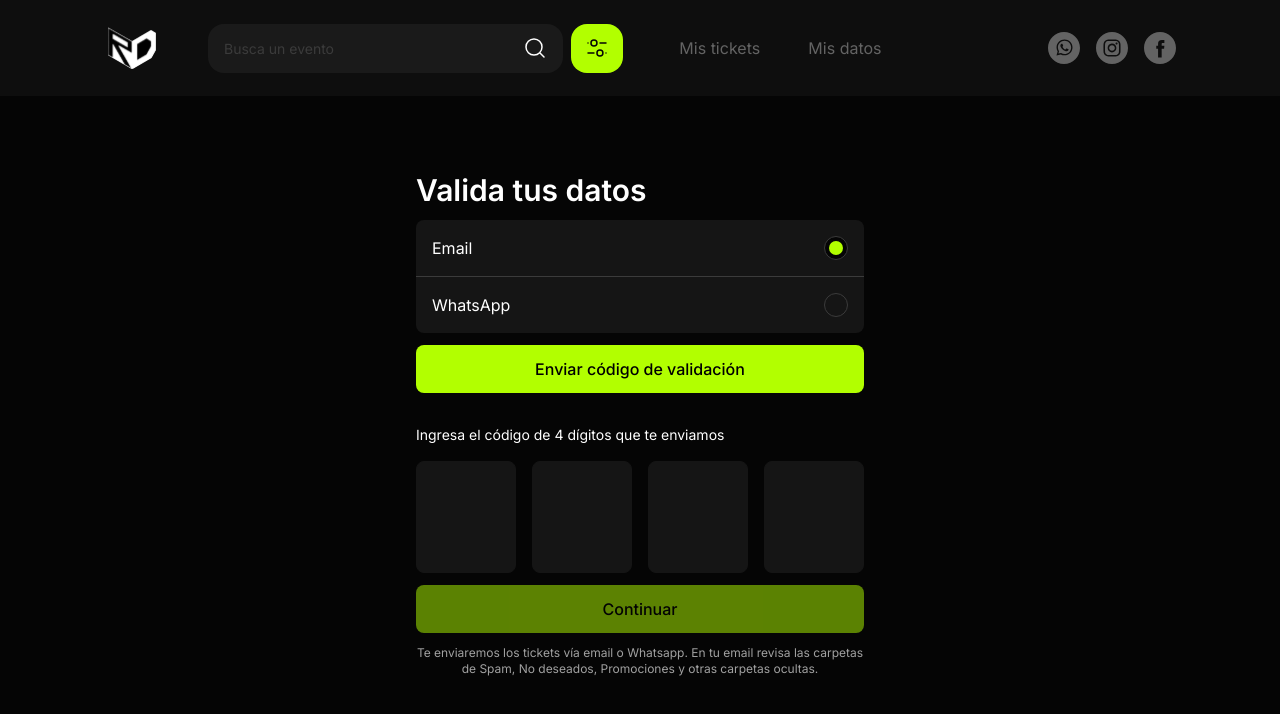
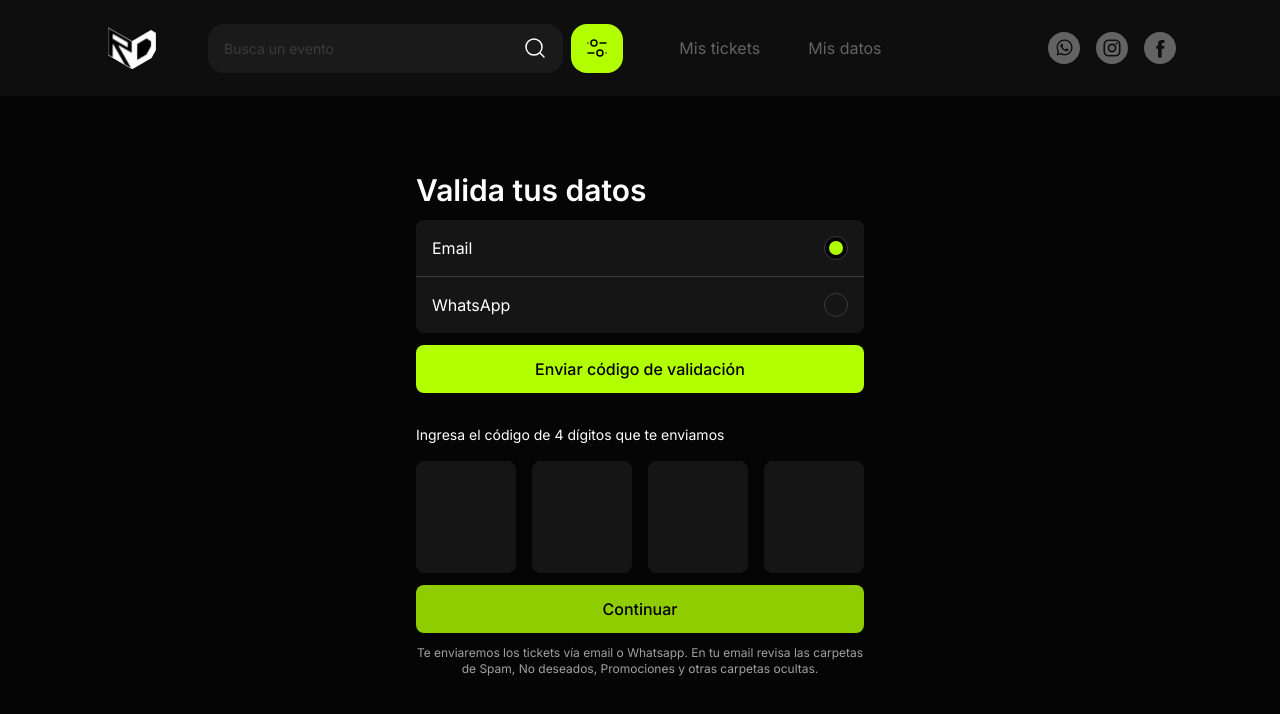
Before and after one commit to Rave-Dates/rave-dates-fe, a Next.js app: page /otp in a window 1280 px wide. Shown: the top 714 px of the page. Built offline with nearby package versions, Linux system fonts and the light colour scheme.

Commit message:
Fixed otp errors and added test link

```diff
--- a/src/app/otp/page.tsx
+++ b/src/app/otp/page.tsx
@@ -2,14 +2,13 @@
 
 import VerificationTypeSelector from "@/components/containers/otp/VerificationTypeSelector"
 import GoBackButton from "@/components/ui/buttons/GoBackButton"
+import Link from "next/link"
 import type React from "react"
 
 import { useState, useRef } from "react"
 
 export default function Verification() {
   const [code, setCode] = useState(["", "", "", ""])
-  const [isEmailVerified] = useState(true)
-  const [isWhatsAppVerified] = useState(true)
   const [selectedVerification, setSelectedVerification] = useState("Email");
 
   const inputRefs = useRef<(HTMLInputElement | null)[]>([])
@@ -97,7 +96,9 @@ export default function Verification() {
             {code.map((digit, index) => (
               <input
                 key={index}
-                ref={(el) => (inputRefs.current[index] = el)}
+                ref={(el) => {
+                  inputRefs.current[index] = el;
+                }}
                 type="number"
                 inputMode="numeric"
                 pattern="[0-9]"
@@ -113,13 +114,13 @@ export default function Verification() {
         </div>
 
         {/* Continue Button */}
-        <button
+        <Link
+          href="/transfer-confirm"
           onClick={handleContinue}
-          disabled={!isCodeComplete}
-          className="w-full bg-primary text-black font-medium py-3 rounded-lg hover:bg-[#b8f000] transition-colors disabled:opacity-50 disabled:cursor-not-allowed"
+          className={`${!isCodeComplete && "opacity-80 pointer-events-none"} block text-center w-full bg-primary text-black font-medium py-3 rounded-lg hover:bg-[#b8f000] transition-colors disabled:opacity-50 disabled:cursor-not-allowed`}
         >
           Continuar
-        </button>
+        </Link>
 
         {/* Disclaimer */}
         <p className="text-xs text-neutral-400 text-center">
--- a/src/components/containers/home/EventCardList.tsx
+++ b/src/components/containers/home/EventCardList.tsx
@@ -15,6 +15,7 @@ const EventCardList: React.FC = () => {
         <Link className='bg-primary py-1 px-2 rounded-xl' href="organizer/auth">organizer/auth</Link>
         <Link className='bg-primary py-1 px-2 rounded-xl' href="tickets/event-ticket/dyen/change-tickets">/change-tickets</Link>
         <Link className='bg-primary py-1 px-2 rounded-xl' href="/checkout">/checkout</Link>
+        <Link className='bg-primary py-1 px-2 rounded-xl' href="/otp">/otp</Link>
       </div>
       <div className="space-y-4 animate-fade-in">
         {events.map((event) => (
```
